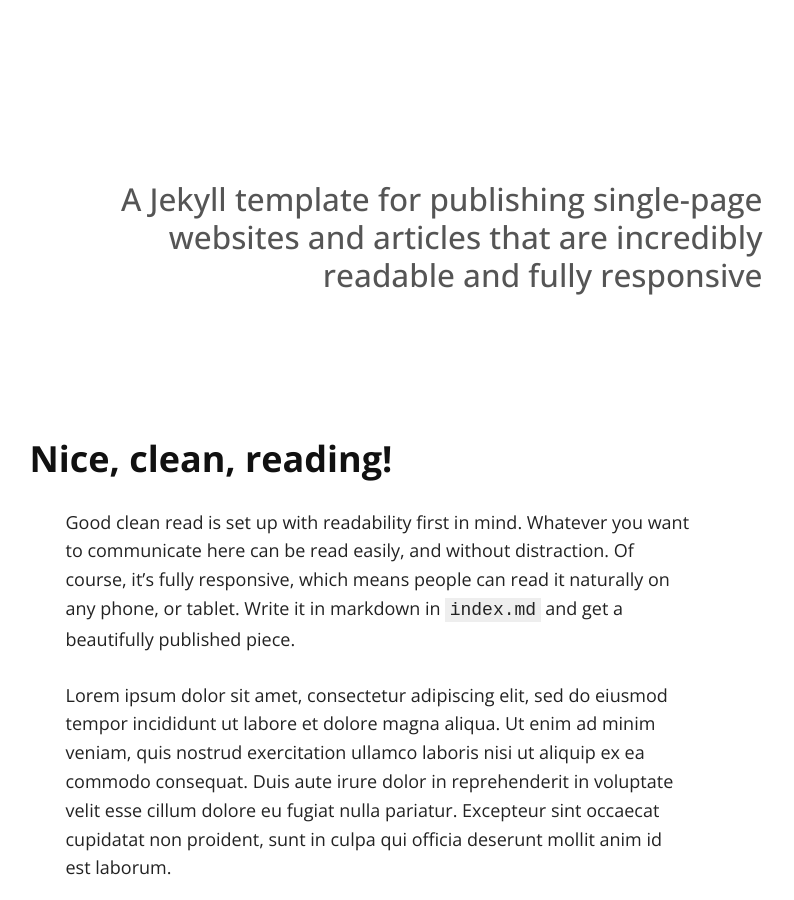
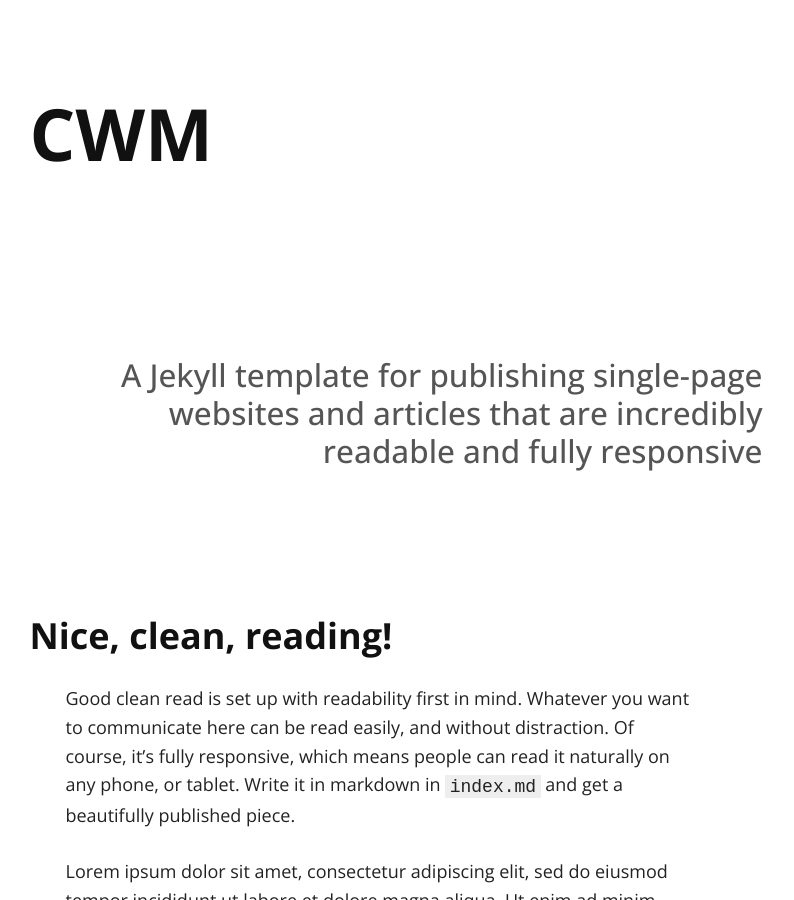
Before and after one commit to ChristopherWMartin/ChristopherWMartin, a Jekyll site: the page built from index.md, in a window 1280 px wide and 900 px high. Shown: the whole window, without its empty margins (262-1056 px from the left). Built offline with Jekyll 4.4.1, drawn with Linux system fonts in a browser that asks for light colours; nearby versions of some CDN libraries; our own code applies the rules of GitHub Pages for plain Markdown files.

Commit message:
Update _config.yml

```diff
--- a/_config.yml
+++ b/_config.yml
@@ -1,5 +1,6 @@
 # Site settings
 title: Chris W. Martin
+tag_text: CWM
 url: "http://cwmart.in"
 baseurl: ""
 
```
